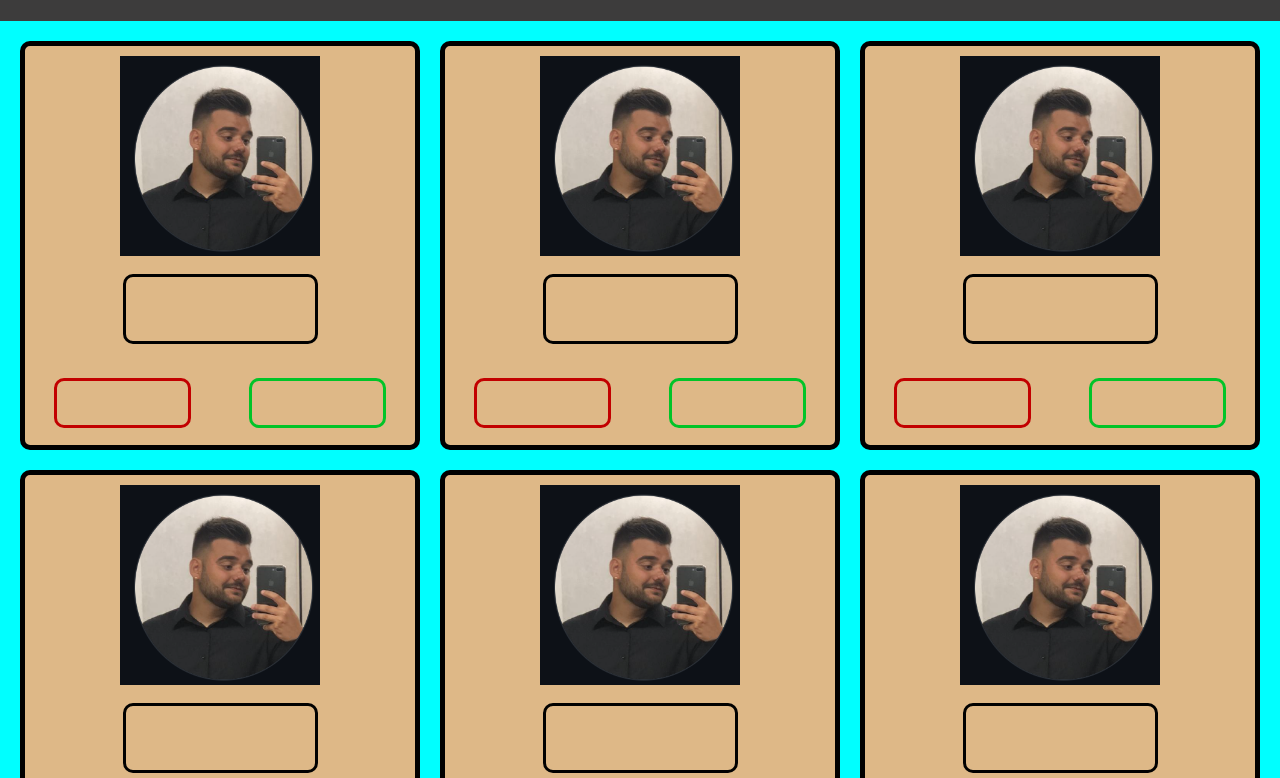
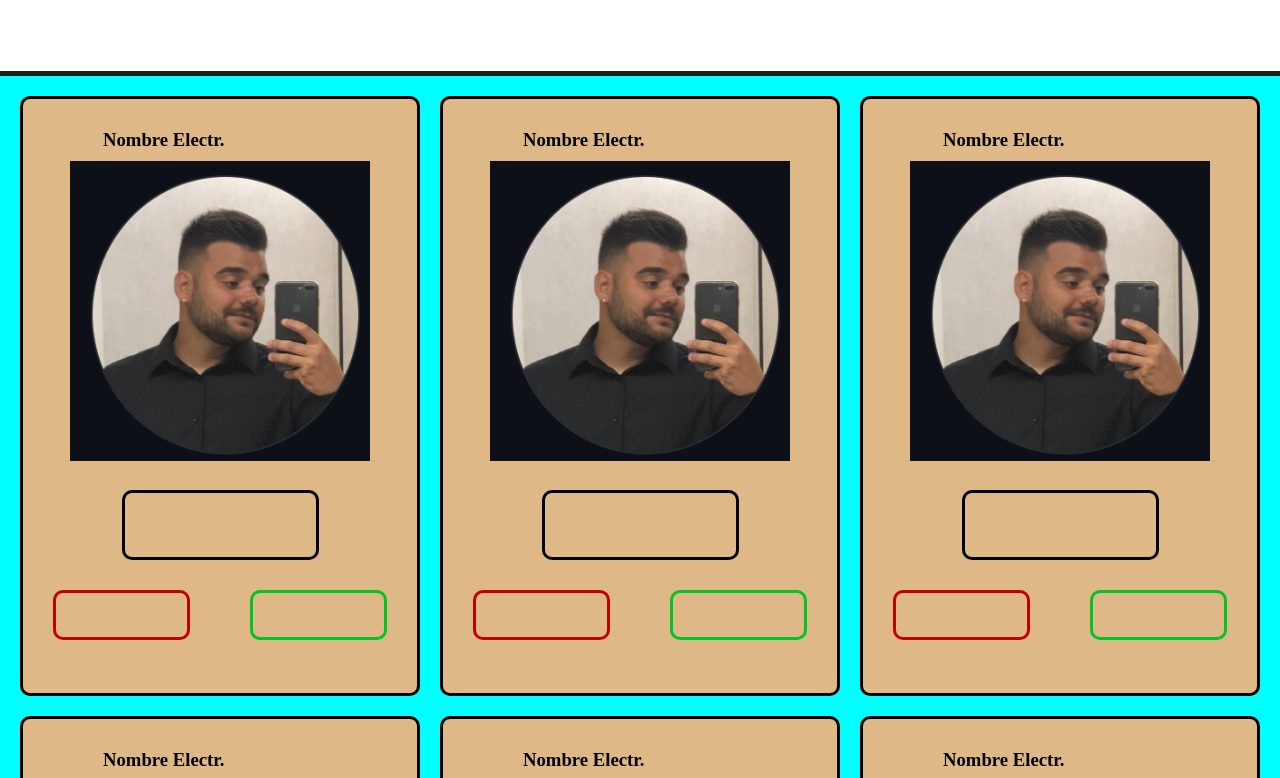
Before and after one commit to HUG046/PROYECTO, a plain HTML site: page index.html in a window 1280 px wide. Shown: the part 79-857 px from the top of the page. Drawn offline with Linux system fonts and the light colour scheme.

Commit message:
estructuras básicas

```diff
--- a/css/style.css
+++ b/css/style.css
@@ -5,20 +5,26 @@
 }
 
 header {
-  background-color: rgb(61, 60, 60);
+  background-color: white;
   color: white;
-  height: 100px;
+  height: 150px;
   text-align: center;
+}
+
+.divisor {
+  height: 5px;
+  width: 100%;
+  background-color: rgb(29, 29, 29);
 }
 
 main {
   background-color: aqua;
-  height: 800px;
+  height: 200vh;
+  width: 100vw;
 }
 
 .contenedores {
   height: 800px;
-  /* background-color: cadetblue; */
   padding: 20px;
   display: grid;
   grid-template-columns: repeat(auto-fit, minmax(400px, 1fr));
@@ -26,26 +32,33 @@ main {
   column-gap: 20px;
 }
 
+.contenedores img {
+  height: 300px;
+  width: 300px;
+  margin-top: 10px;
+  grid-area: photo;
+  justify-self: center;
+}
+
 .articulos {
-  border: 5px black solid;
-  /* margin: 20px; */
+  height: 600px;
+  border: 3px black solid;
   border-radius: 10px;
   background-color: burlywood;
   display: grid;
   grid-template-columns: 1fr 1fr;
-  grid-template-rows: 5fr 2.5fr 2fr;
+  grid-template-rows: 1fr 5fr 2.5fr 2fr;
   grid-template-areas:
+    "titulo titulo"
     "photo photo"
     "precioAct precioAct"
     "minPrecio maxPrecio";
 }
 
-.contenedores img {
-  height: 200px;
-  width: 200px;
-  margin-top: 10px;
-  grid-area: photo;
-  justify-self: center;
+.articulos h3 {
+  grid-area: titulo;
+  align-self: end;
+  margin-left: 80px;
 }
 
 .div1 {
@@ -64,7 +77,7 @@ main {
   border-radius: 10px;
   grid-area: minPrecio;
   justify-self: center;
-  align-self: center;
+  align-self: self-start;
   border: 3px rgb(194, 0, 0) solid;
 }
 
@@ -74,6 +87,6 @@ main {
   border-radius: 10px;
   grid-area: maxPrecio;
   justify-self: center;
-  align-self: center;
+  align-self: self-start;
   border: 3px rgb(1, 196, 40) solid;
 }
--- a/index.html
+++ b/index.html
@@ -9,13 +9,13 @@
   </head>
   <body>
     <header>
-      <h1>PROYECTO LUZ</h1>
-      <h2>El proyetasoooo</h2>
+      <img src="./img/logo.png" alt="" />
     </header>
-
+    <div class="divisor"></div>
     <main>
       <section class="contenedores">
         <article class="articulos">
+          <h3>Nombre Electr.</h3>
           <img src="./img/diegugallo.png" alt="" />
           <div class="div1">
             <p></p>
@@ -28,6 +28,7 @@
           </div>
         </article>
         <article class="articulos">
+          <h3>Nombre Electr.</h3>
           <img src="./img/diegugallo.png" alt="" />
           <div class="div1">
             <p></p>
@@ -40,6 +41,7 @@
           </div>
         </article>
         <article class="articulos">
+          <h3>Nombre Electr.</h3>
           <img src="./img/diegugallo.png" alt="" />
           <div class="div1">
             <p></p>
@@ -52,6 +54,7 @@
           </div>
         </article>
         <article class="articulos">
+          <h3>Nombre Electr.</h3>
           <img src="./img/diegugallo.png" alt="" />
           <div class="div1">
             <p></p>
@@ -64,6 +67,7 @@
           </div>
         </article>
         <article class="articulos">
+          <h3>Nombre Electr.</h3>
           <img src="./img/diegugallo.png" alt="" />
           <div class="div1">
             <p></p>
@@ -76,6 +80,7 @@
           </div>
         </article>
         <article class="articulos">
+          <h3>Nombre Electr.</h3>
           <img src="./img/diegugallo.png" alt="" />
           <div class="div1">
             <p></p>
@@ -88,6 +93,7 @@
           </div>
         </article>
         <article class="articulos">
+          <h3>Nombre Electr.</h3>
           <img src="./img/diegugallo.png" alt="" />
           <div class="div1">
             <p></p>
@@ -100,6 +106,7 @@
           </div>
         </article>
         <article class="articulos">
+          <h3>Nombre Electr.</h3>
           <img src="./img/diegugallo.png" alt="" />
           <div class="div1">
             <p></p>
```
Also changed, not shown: img/logo.png (added).
